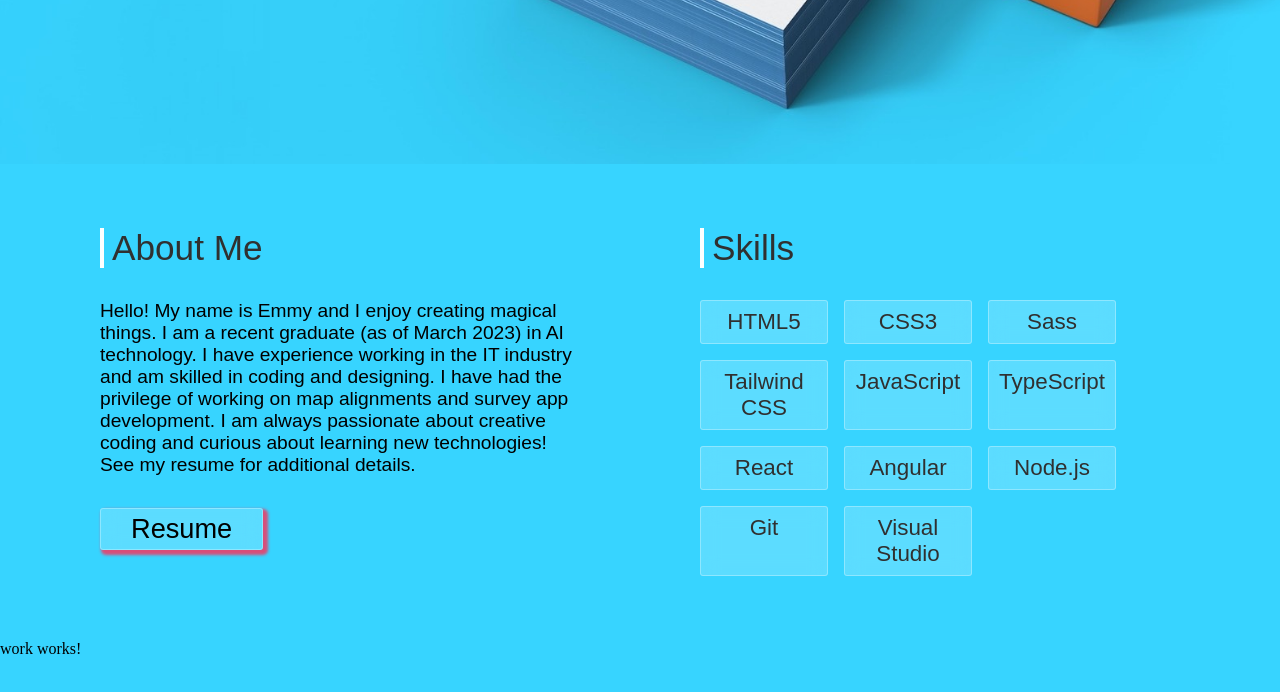
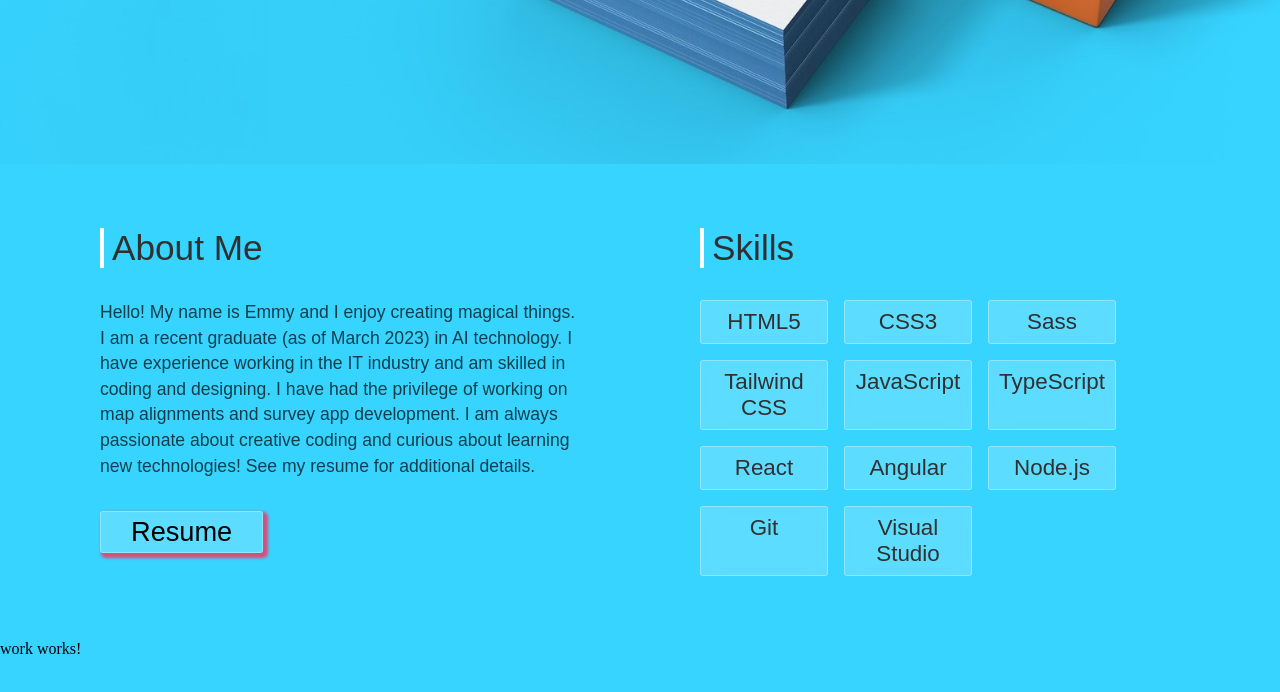
Before and after one commit to eobcre/ng-app, an Angular app: page / in a window 1280 px wide. Shown: the part 636-1328 px from the top of the page. Built offline with nearby package versions, Linux system fonts and the light colour scheme.

Commit message:
font variable name changed

```diff
--- a/src/app/components/about/about.component.scss
+++ b/src/app/components/about/about.component.scss
@@ -1,7 +1,7 @@
 $bg-base: #37d4ff;
 $font-color: #303030;
 $shadow-pink: rgb(215, 78, 122);
-$font-title: "Bebas Neue", sans-serif;
+$font-label: "Bebas Neue", sans-serif;
 $font-base: "Arial", sans-serif;
 
 .about-container {
@@ -13,7 +13,7 @@ $font-base: "Arial", sans-serif;
   margin: 0 auto;
 
   h1 {
-    font-family: $font-title;
+    font-family: $font-label;
     font-size: 2.2rem;
     font-weight: 400;
     color: $font-color;
@@ -24,8 +24,10 @@ $font-base: "Arial", sans-serif;
 
   p {
     font-family: $font-base;
-    font-size: 1.2rem;
+    font-size: 1.1rem;
+    opacity: 0.7;
     margin-top: 2rem;
+    line-height: 1.6rem;
   }
 }
 
@@ -35,7 +37,7 @@ $font-base: "Arial", sans-serif;
 }
 
 button {
-  font-family: $font-title;
+  font-family: $font-label;
   font-size: 1.7rem;
   border-radius: 3px;
   box-shadow: 3px 3px 3px 2px $shadow-pink;
@@ -65,7 +67,7 @@ button {
     flex-wrap: wrap;
     gap: 1rem;
     list-style: none;
-    font-family: $font-title;
+    font-family: $font-label;
     font-size: 1.4rem;
     color: $font-color;
 
```
